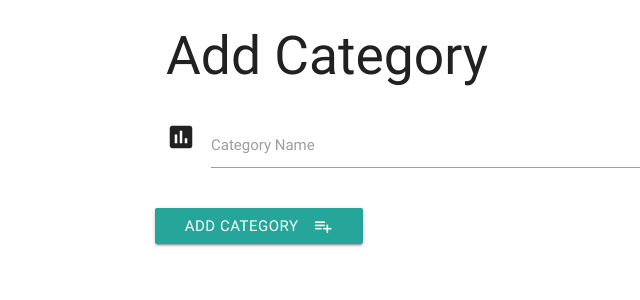
After one commit to hebs87/task-manager-app, a Flask app: page /add_category in a window 1280 px wide. The commit adds this page. Shown: the top 300 px of the page, without its empty margins (26-666 px from the left). Run offline with Flask 2, Linux system fonts and the light colour scheme; some libraries are stand-ins or nearby versions.

Commit message:
Created addcategory.html and functionality to add category to DB

```diff
--- a/.c9/metadata/environment/templates/addtask.html
+++ b/.c9/metadata/environment/templates/addtask.html
@@ -1 +1 @@
-{"filter":false,"title":"addtask.html","tooltip":"/templates/addtask.html","undoManager":{"mark":-1,"position":-1,"stack":[]},"ace":{"folds":[],"scrolltop":0,"scrollleft":0,"selection":{"start":{"row":0,"column":0},"end":{"row":0,"column":0},"isBackwards":true},"options":{"guessTabSize":true,"useWrapMode":false,"wrapToView":true},"firstLineState":0},"timestamp":1560080165847,"hash":"190c921f8970f9453f3a6c80827a72eb35b6379b"}
+{"filter":false,"title":"addtask.html","tooltip":"/templates/addtask.html","undoManager":{"mark":-1,"position":-1,"stack":[]},"ace":{"folds":[],"scrolltop":0,"scrollleft":0,"selection":{"start":{"row":0,"column":0},"end":{"row":0,"column":0},"isBackwards":false},"options":{"guessTabSize":true,"useWrapMode":false,"wrapToView":true},"firstLineState":0},"timestamp":1560110941669,"hash":"190c921f8970f9453f3a6c80827a72eb35b6379b"}
--- a/.c9/metadata/environment/templates/editcategory.html
+++ b/.c9/metadata/environment/templates/editcategory.html
@@ -1 +1 @@
-{"filter":false,"title":"editcategory.html","tooltip":"/templates/editcategory.html","undoManager":{"mark":-1,"position":-1,"stack":[]},"ace":{"folds":[],"scrolltop":0,"scrollleft":0,"selection":{"start":{"row":9,"column":108},"end":{"row":9,"column":108},"isBackwards":false},"options":{"guessTabSize":true,"useWrapMode":false,"wrapToView":true},"firstLineState":0},"timestamp":1560094399340,"hash":"b01eaadb31e641a7e4d98157e547daf705bf0c2f"}
+{"filter":false,"title":"editcategory.html","tooltip":"/templates/editcategory.html","undoManager":{"mark":-1,"position":-1,"stack":[]},"ace":{"folds":[],"scrolltop":0,"scrollleft":0,"selection":{"start":{"row":0,"column":0},"end":{"row":0,"column":0},"isBackwards":false},"options":{"guessTabSize":true,"useWrapMode":false,"wrapToView":true},"firstLineState":0},"timestamp":1560094399340,"hash":"b01eaadb31e641a7e4d98157e547daf705bf0c2f"}
--- a/.c9/metadata/environment/templates/tasks.html
+++ b/.c9/metadata/environment/templates/tasks.html
@@ -1 +1 @@
-{"filter":false,"title":"tasks.html","tooltip":"/templates/tasks.html","undoManager":{"mark":-1,"position":-1,"stack":[]},"ace":{"folds":[],"scrolltop":0,"scrollleft":0,"selection":{"start":{"row":5,"column":17},"end":{"row":5,"column":17},"isBackwards":false},"options":{"guessTabSize":true,"useWrapMode":false,"wrapToView":true},"firstLineState":0},"timestamp":1560080136713,"hash":"5054dacebba94c37760ccf858a03eef1b3ece08a"}
+{"filter":false,"title":"tasks.html","tooltip":"/templates/tasks.html","undoManager":{"mark":0,"position":0,"stack":[[{"start":{"row":34,"column":33},"end":{"row":34,"column":34},"action":"insert","lines":["'"],"id":10}]]},"ace":{"folds":[],"scrolltop":0,"scrollleft":0,"selection":{"start":{"row":0,"column":0},"end":{"row":0,"column":0},"isBackwards":true},"options":{"guessTabSize":true,"useWrapMode":false,"wrapToView":true},"firstLineState":0},"timestamp":1560112550408,"hash":"b7f92823188ffb430c90c9eb28c4169b872fbb80"}
--- a/app.py
+++ b/app.py
@@ -122,6 +122,24 @@ def delete_category(category_id):
     mongo.db.categories.remove({'_id': ObjectId(category_id)})
     return redirect(url_for('get_categories'))
 
+# 23. After creating addcategory.html file and linking the form action to the function
+# Route decorator for the add_category function, which renders the addcategory.html template
+@app.route('/add_category')
+def add_category():
+    return render_template("addcategory.html")
+
+# 24. Create route decorator for insert_category function
+@app.route('/insert_category', methods=["POST"])
+def insert_category():
+    # Call our categories database
+    categories = mongo.db.categories
+    # Store the form result in a variable and assign it to a category_name field
+    category_doc = {'category_name': request.form.get('category_name')}
+    categories.insert_one(category_doc)
+    return redirect(url_for('get_categories'))
+
+
+
 ''' 3. Create test function with the default route which will display some text as a proof of concept
 DELETE THIS WHEN COMPLETING STEP 8
 @app.route('/')
--- /dev/null
+++ b/templates/addcategory.html
@@ -0,0 +1,27 @@
+{% extends 'base.html' %}
+{% block content %}
+
+<h2>Add Category</h2>
+
+<!--Form template from Materialize, amended to requirements-->
+<div class="row">
+    <!--Add form method of POST-->
+    <!--Add action of the function we created in the .py file-->
+    <form action="{{ url_for('insert_category') }}" method="POST" class="col s12">
+        <!--Category Name field-->
+        <div class="row">
+            <div class="input-field col s12">
+                <i class="material-icons prefix">poll</i>
+                <input id="category_name" name="category_name" type="text" class="validate">
+                <label for="category_name">Category Name</label>
+            </div>
+        </div>
+        <div class="row">
+            <button class="btn waves-effect waves-light" type="submit">Add Category
+                <i class="material-icons right">playlist_add</i>
+            </button>
+        </div>
+    </form>
+</div>
+
+{% endblock %}
--- a/templates/categories.html
+++ b/templates/categories.html
@@ -22,5 +22,8 @@
     </ul>
 
 </div>
-
+<!--Button to redirect to addcategories.html-->
+<div>
+    <a href="{{ url_for('add_category') }}" class="waves-effect waves-light btn"><i class="material-icons right">playlist_add</i>Add Category</a>
+</div>
 {% endblock %}
--- a/templates/tasks.html
+++ b/templates/tasks.html
@@ -30,5 +30,9 @@
         {% endfor %}
     </ul>
 </div>
+<!--Button to redirect to addtask.html-->
+<div>
+    <a href="{{ url_for('add_task') }}" class="waves-effect waves-light btn"><i class="material-icons right">playlist_add</i>Add Task</a>
+</div>
 
 {% endblock %}
```
Also changed, not shown: .c9/metadata/environment/app.py (+1 -1 lines), .c9/metadata/environment/templates/addcategory.html (added, +1 -0 lines), .c9/metadata/environment/templates/categories.html (+1 -1 lines), 1 other file.
